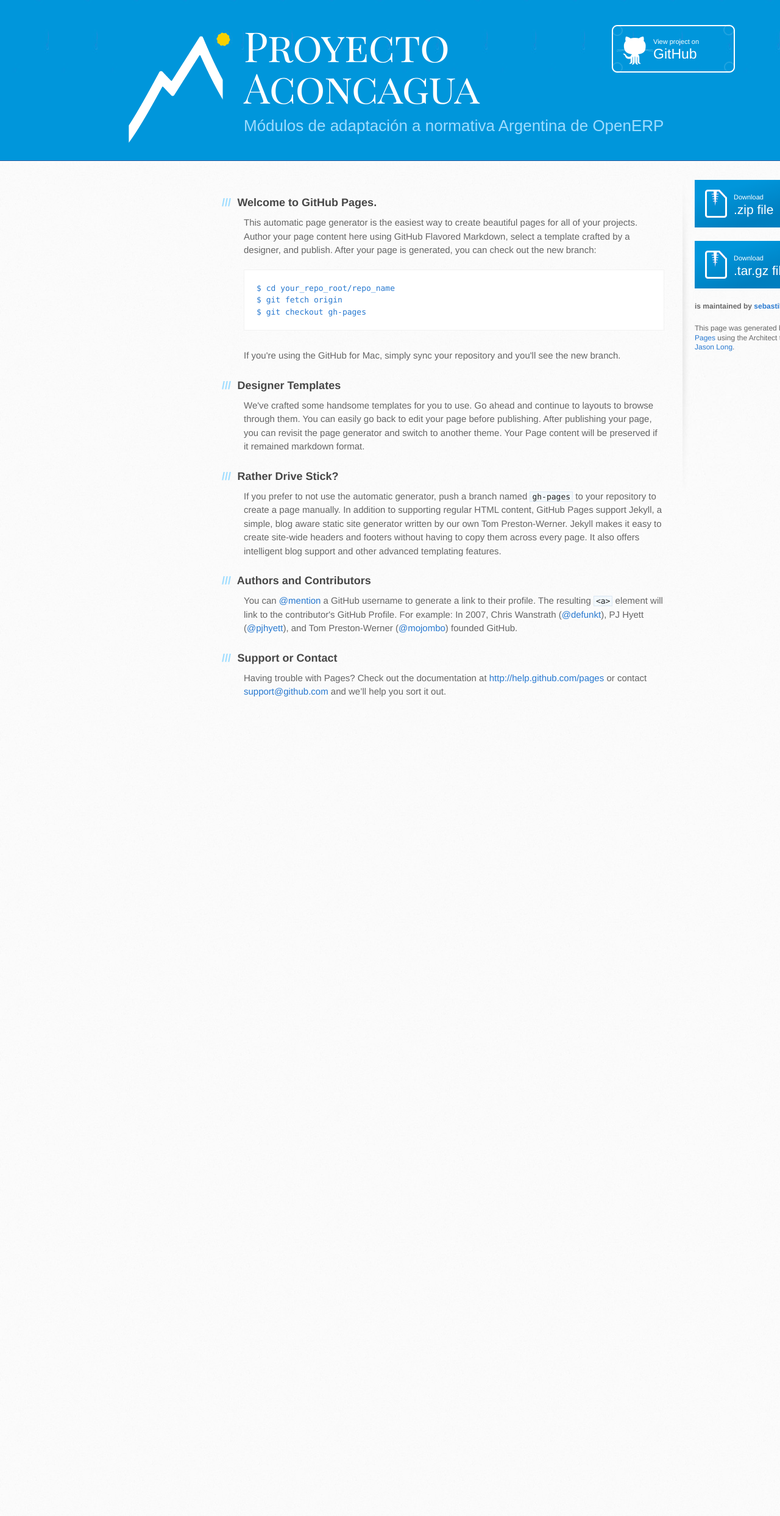
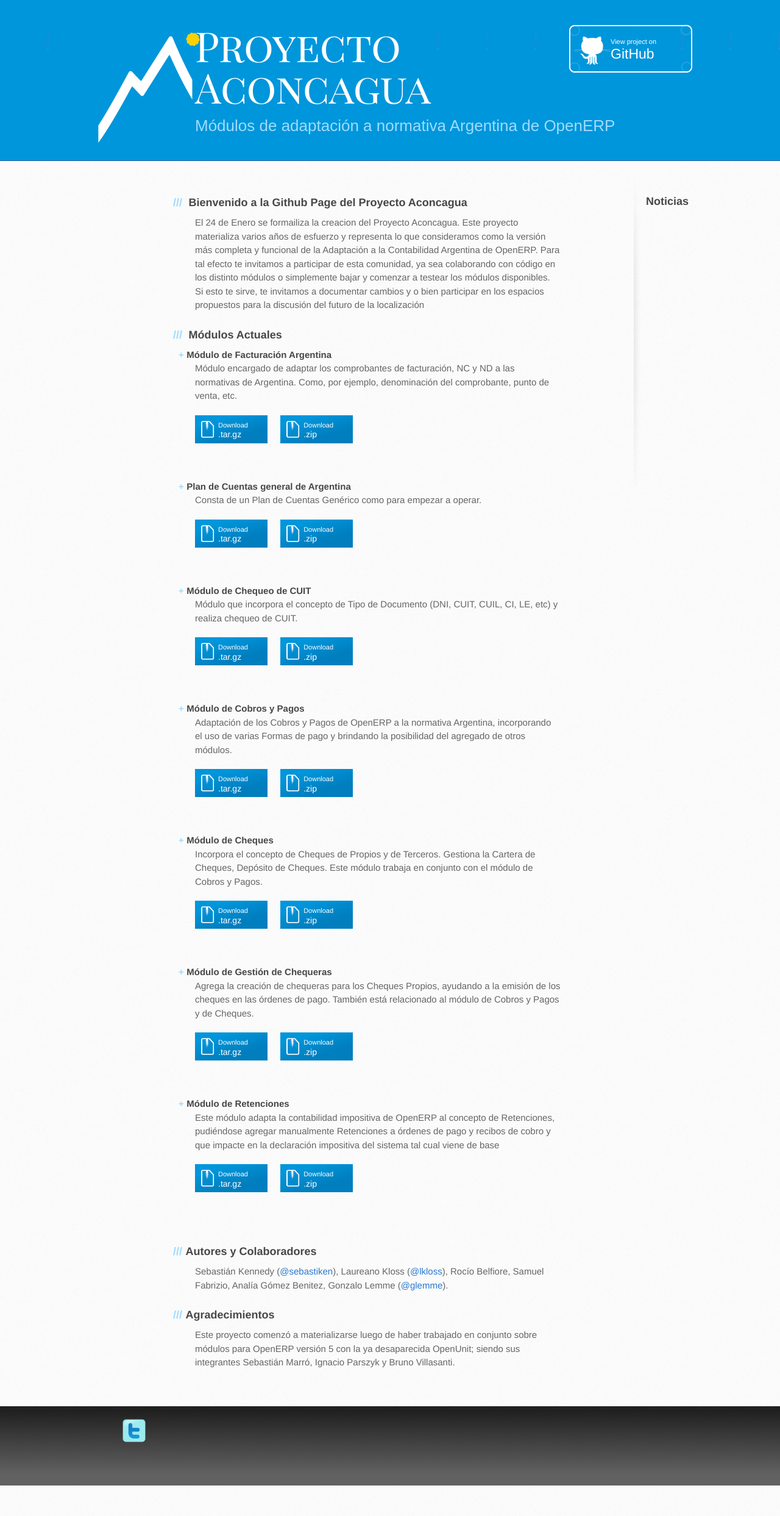
Before and after one commit to ProyectoAconcagua/ProyectoAconcagua.github.io, a Jekyll site: the page index.html, which Jekyll copies as it is, in a window 1280 px wide. Shown: the whole page at 61% size. Built offline with Jekyll 4.4.1, drawn with Linux system fonts in a browser that asks for light colours; Markdown is read by kramdown in place of the engine named in the settings; before the commit the page ends 1188 px from its top, so only the background shows below that.

Commit message:
Se agrega contenido sobre los modulos.

```diff
--- /dev/null
+++ b/CNAME
@@ -0,0 +1 @@
+proyectoaconcagua.com.ar
--- a/index.html
+++ b/index.html
@@ -23,8 +23,8 @@
       </div>
       <div class="inner">
         <h1>Proyecto Aconcagua</h1>
-        <h2>Módulos de adaptación a normativa Argentina de OpenERP</h2>
-        <a href="https://github.com/sebastiken/partner_ledger_by_partner" class="button"><small>View project on</small>GitHub</a>
+        <h2>M&oacute;dulos de adaptaci&oacute;n a normativa Argentina de OpenERP</h2>
+        <a href="https://github.com/ProyectoAconcagua" class="button"><small>View project on</small>GitHub</a>
       </div>
     </header>
 
@@ -32,55 +32,132 @@
       <div class="inner clearfix">
         <section id="main-content">
           <h3>
-<a name="welcome-to-github-pages" class="anchor" href="#welcome-to-github-pages"><span class="octicon octicon-link"></span></a>Welcome to GitHub Pages.</h3>
+            <a name="welcome-to-proyecto-aconcagua" class="anchor" href="#welcome-to-proyecto-aconcagua"><span class="octicon octicon-link"></span></a>
+                Bienvenido a la Github Page del Proyecto Aconcagua
+          </h3>
 
-<p>This automatic page generator is the easiest way to create beautiful pages for all of your projects. Author your page content here using GitHub Flavored Markdown, select a template crafted by a designer, and publish. After your page is generated, you can check out the new branch:</p>
-
-<pre><code>$ cd your_repo_root/repo_name
-$ git fetch origin
-$ git checkout gh-pages
-</code></pre>
-
-<p>If you're using the GitHub for Mac, simply sync your repository and you'll see the new branch.</p>
+<p>El 24 de Enero se formailiza la creacion del Proyecto Aconcagua. Este proyecto materializa varios años de esfuerzo y representa lo que consideramos como la versi&oacute;n m&aacute;s completa y funcional de la Adaptaci&oacute;n a la Contabilidad Argentina de OpenERP.  Para tal efecto te invitamos a participar de esta comunidad, ya sea colaborando con c&oacute;digo en los distinto m&oacute;dulos o simplemente bajar y comenzar a testear los m&oacute;dulos disponibles. Si esto te sirve, te invitamos a documentar cambios y o bien participar en los espacios propuestos para la discusi&oacute;n del futuro de la localizaci&oacute;n</p>
 
 <h3>
-<a name="designer-templates" class="anchor" href="#designer-templates"><span class="octicon octicon-link"></span></a>Designer Templates</h3>
+<a name="actual-modules" class="anchor" href="#actual-modules"><span class="octicon octicon-link"></span></a>M&oacute;dulos Actuales</h3>
+<h4>M&oacute;dulo de Facturaci&oacute;n Argentina</h4>
+<p>M&oacute;dulo encargado de adaptar los comprobantes de facturaci&oacute;n, NC y ND a las normativas de Argentina. Como, por ejemplo, denominaci&oacute;n del comprobante, punto de venta, etc.</p>
+          <a href="https://github.com/sebastiken/partner_ledger_by_partner/tarball/master" class="button">
+            <small>Download</small>
+            .tar.gz
+          </a>
 
-<p>We've crafted some handsome templates for you to use. Go ahead and continue to layouts to browse through them. You can easily go back to edit your page before publishing. After publishing your page, you can revisit the page generator and switch to another theme. Your Page content will be preserved if it remained markdown format.</p>
+          <a href="https://github.com/sebastiken/partner_ledger_by_partner/zipball/master" class="button">
+            <small>Download</small>
+            .zip
+          </a>
 
-<h3>
-<a name="rather-drive-stick" class="anchor" href="#rather-drive-stick"><span class="octicon octicon-link"></span></a>Rather Drive Stick?</h3>
 
-<p>If you prefer to not use the automatic generator, push a branch named <code>gh-pages</code> to your repository to create a page manually. In addition to supporting regular HTML content, GitHub Pages support Jekyll, a simple, blog aware static site generator written by our own Tom Preston-Werner. Jekyll makes it easy to create site-wide headers and footers without having to copy them across every page. It also offers intelligent blog support and other advanced templating features.</p>
+<h4>Plan de Cuentas general de Argentina</h4>
+<p>Consta de un Plan de Cuentas Genérico como para empezar a operar.</p>
 
-<h3>
-<a name="authors-and-contributors" class="anchor" href="#authors-and-contributors"><span class="octicon octicon-link"></span></a>Authors and Contributors</h3>
+          <a href="https://github.com/sebastiken/partner_ledger_by_partner/tarball/master" class="button">
+            <small>Download</small>
+            .tar.gz
+          </a>
 
-<p>You can <a href="https://github.com/blog/821" class="user-mention">@mention</a> a GitHub username to generate a link to their profile. The resulting <code>&lt;a&gt;</code> element will link to the contributor's GitHub Profile. For example: In 2007, Chris Wanstrath (<a href="https://github.com/defunkt" class="user-mention">@defunkt</a>), PJ Hyett (<a href="https://github.com/pjhyett" class="user-mention">@pjhyett</a>), and Tom Preston-Werner (<a href="https://github.com/mojombo" class="user-mention">@mojombo</a>) founded GitHub.</p>
+          <a href="https://github.com/sebastiken/partner_ledger_by_partner/zipball/master" class="button">
+            <small>Download</small>
+            .zip
+          </a>
 
-<h3>
-<a name="support-or-contact" class="anchor" href="#support-or-contact"><span class="octicon octicon-link"></span></a>Support or Contact</h3>
 
-<p>Having trouble with Pages? Check out the documentation at <a href="http://help.github.com/pages">http://help.github.com/pages</a> or contact <a href="mailto:support@github.com">support@github.com</a> and we’ll help you sort it out.</p>
+<h4>M&oacute;dulo de Chequeo de CUIT</h4>
+<p>M&oacute;dulo que incorpora el concepto de Tipo de Documento (DNI, CUIT, CUIL, CI, LE, etc) y realiza chequeo de CUIT.</p>
+
+          <a href="https://github.com/sebastiken/partner_ledger_by_partner/tarball/master" class="button">
+            <small>Download</small>
+            .tar.gz
+          </a>
+
+          <a href="https://github.com/sebastiken/partner_ledger_by_partner/zipball/master" class="button">
+            <small>Download</small>
+            .zip
+          </a>
+
+
+<h4>M&oacute;dulo de Cobros y Pagos</h4>
+<p>Adaptaci&oacute;n de los Cobros y Pagos de OpenERP a la normativa Argentina, incorporando el uso de varias Formas de pago y brindando la posibilidad del agregado de otros m&oacute;dulos.</p>
+
+          <a href="https://github.com/sebastiken/partner_ledger_by_partner/tarball/master" class="button">
+            <small>Download</small>
+            .tar.gz
+          </a>
+
+          <a href="https://github.com/sebastiken/partner_ledger_by_partner/zipball/master" class="button">
+            <small>Download</small>
+            .zip
+          </a>
+
+
+<h4>M&oacute;dulo de Cheques</h4>
+<p>Incorpora el concepto de Cheques de Propios y de Terceros. Gestiona la Cartera de Cheques, Dep&oacute;sito de Cheques. Este m&oacute;dulo trabaja en conjunto con el m&oacute;dulo de Cobros y Pagos.</p>
+
+          <a href="https://github.com/sebastiken/partner_ledger_by_partner/tarball/master" class="button">
+            <small>Download</small>
+            .tar.gz
+          </a>
+
+          <a href="https://github.com/sebastiken/partner_ledger_by_partner/zipball/master" class="button">
+            <small>Download</small>
+            .zip
+          </a>
+
+
+<h4>M&oacute;dulo de Gesti&oacute;n de Chequeras</h4>
+<p>Agrega la creaci&oacute;n de chequeras para los Cheques Propios, ayudando a la emisi&oacute;n de los cheques en las &oacute;rdenes de pago. También est&aacute; relacionado al m&oacute;dulo de Cobros y Pagos y de Cheques.</p>
+
+          <a href="https://github.com/sebastiken/partner_ledger_by_partner/tarball/master" class="button">
+            <small>Download</small>
+            .tar.gz
+          </a>
+
+          <a href="https://github.com/sebastiken/partner_ledger_by_partner/zipball/master" class="button">
+            <small>Download</small>
+            .zip
+          </a>
+
+
+<h4>M&oacute;dulo de Retenciones</h4>
+<p>Este m&oacute;dulo adapta la contabilidad impositiva de OpenERP al concepto de Retenciones, pudiéndose agregar manualmente Retenciones a &oacute;rdenes de pago y recibos de cobro y que impacte en la declaraci&oacute;n impositiva del sistema tal cual viene de base</p>
+
+          <a href="https://github.com/sebastiken/partner_ledger_by_partner/tarball/master" class="button">
+            <small>Download</small>
+            .tar.gz
+          </a>
+
+          <a href="https://github.com/sebastiken/partner_ledger_by_partner/zipball/master" class="button">
+            <small>Download</small>
+            .zip
+          </a>
+
+
+<h3><a name="authors-and-contributors" class="anchor" href="#authors-and-contributors"><span class="octicon octicon-link"></span></a>Autores y Colaboradores</h3>
+
+<p>Sebasti&aacute;n Kennedy (<a href="https://github.com/sebastiken" class="user-mention">@sebastiken</a>), Laureano Kloss (<a href="https://github.com/lklossjhyett" class="user-mention">@lkloss</a>), Roc&iacute;o Belfiore, Samuel Fabrizio, Anal&iacute;a G&oacute;mez Benitez, Gonzalo Lemme (<a href="https://github.com/glemme" class="user-mention">@glemme</a>).</p>
+
+<h3><a name="acknowledgment" class="anchor" href="#acknowledgment"><span class="octicon octicon-link"></span></a>Agradecimientos</h3>
+
+<p>Este proyecto comenz&oacute; a materializarse luego de haber trabajado en conjunto sobre m&oacute;dulos para OpenERP versi&oacute;n 5 con la ya desaparecida OpenUnit; siendo sus integrantes Sebasti&aacute;n Marr&oacute;, Ignacio Parszyk y Bruno Villasanti.</p>
+
         </section>
 
         <aside id="sidebar">
-          <a href="https://github.com/sebastiken/partner_ledger_by_partner/zipball/master" class="button">
-            <small>Download</small>
-            .zip file
-          </a>
-          <a href="https://github.com/sebastiken/partner_ledger_by_partner/tarball/master" class="button">
-            <small>Download</small>
-            .tar.gz file
-          </a>
-
-          <p class="repo-owner"><a href="https://github.com/sebastiken/partner_ledger_by_partner"></a> is maintained by <a href="https://github.com/sebastiken">sebastiken</a>.</p>
-
-          <p>This page was generated by <a href="https://pages.github.com">GitHub Pages</a> using the Architect theme by <a href="https://twitter.com/jasonlong">Jason Long</a>.</p>
+            <h3><a name="news" class="anchor" href="#news"><span class="octicon octicon-link"></span></a>Noticias</h3>
         </aside>
       </div>
     </div>
 
+<footer>
+    <div class="followus">
+        <a href="http://twitter.com/ProyectoAconcagua" class="twitter"></a>
+    </div>
+</footer>
 
   </body>
 </html>
--- a/stylesheets/stylesheet.css
+++ b/stylesheets/stylesheet.css
@@ -93,7 +93,7 @@
 .inner {
   position: relative;
   width: 940px;
-  padding-left: 400px;
+  padding-left: 300px;
   margin: 0 auto;
 }
 
@@ -101,7 +101,7 @@
   position: absolute;
   width: 200px;
   height: 200px;
-  left: 200px;
+  left: 150px;
   background: transparent url(../images/logo.png) 0 0 no-repeat no-repeat;
   background-size: contain;
 }
@@ -112,7 +112,7 @@
 }
 
 #main-content {
-  width: 690px;
+  width: 600px;
   float: left;
 }
 
@@ -128,6 +128,15 @@
   background: transparent url(../images/sidebar-bg.jpg) 0 0 no-repeat;
   font-size: 12px;
   line-height: 1.3;
+}
+
+aside#sidebar h3 {
+    font-family: 'architects daughter', 'helvetica neue', helvetica, arial, serif;
+    font-size: 18px;
+    font-weight: bold;
+    margin-top: 24px;
+    margin-bottom: 8px;
+    color: #474747;
 }
 
 aside#sidebar p.repo-owner,
@@ -167,6 +176,20 @@
   margin-bottom: 20px;
   font-size: 21px;
 }
+
+#main-content a.button {
+  width: 50px;
+  height: 36px;
+  padding-left: 38px;
+  padding-right: 48px;
+  padding-top: 10px;
+  display: inline-block;
+  background: transparent url(../images/download-button.png) 0 0 no-repeat;
+  background-size: contain;
+  margin-bottom: 60px;
+  font-size: 14px;
+}
+
 
 code, pre {
   font-family: Monaco, "Bitstream Vera Sans Mono", "Lucida Console", Terminal, monospace;
@@ -264,7 +287,7 @@
 }
 
 #main-content h3 {
-  font-family: 'Architects Daughter', 'Helvetica Neue', Helvetica, Arial, serif;
+  font-family: 'architects daughter', 'helvetica neue', helvetica, arial, serif;
   font-size: 18px;
   font-weight: bold;
   margin-top: 24px;
@@ -287,10 +310,10 @@
 }
 
 h4:before {
-  content: "////";
+  content: "+";
   color: #9ddcff;
   padding-right: 0.3em;
-  margin-left: -2.8em;
+  margin-left: -1.8em;
 }
 
 #main-content h5 {
@@ -352,7 +375,7 @@
 }
 
 footer {
-  background: transparent url('../images/hr.png') 0 0 no-repeat;
+  background: transparent url('../images/footer-bg.jpg') 0 0 repeat-x;
   margin-top: 40px;
   padding-top: 20px;
   padding-bottom: 30px;
@@ -366,6 +389,24 @@
 footer a:hover {
   color: #444;
 }
+
+footer .followus{
+    position: relative;
+    height: 130px;
+    display: block;
+}
+
+
+footer a.twitter {
+  position: initial;
+  display: inline-block;
+  height: 40px;
+  width: 40px;
+  margin-left: 200px;
+  background: transparent url(../images/twitter.png) 0 0 no-repeat;
+  background-size: contain;
+}
+
 
 /* MISC */
 .clearfix:after {
@@ -471,6 +512,8 @@
   aside#sidebar a.button {
     display: none;
   }
+
+
   #main-content h1:before,
   #main-content h2:before,
   #main-content h3:before,
```
Also changed, not shown: images/footer-bg.jpg (added), images/twitter.jpg (added), images/twitter.png (added), 1 other file.
